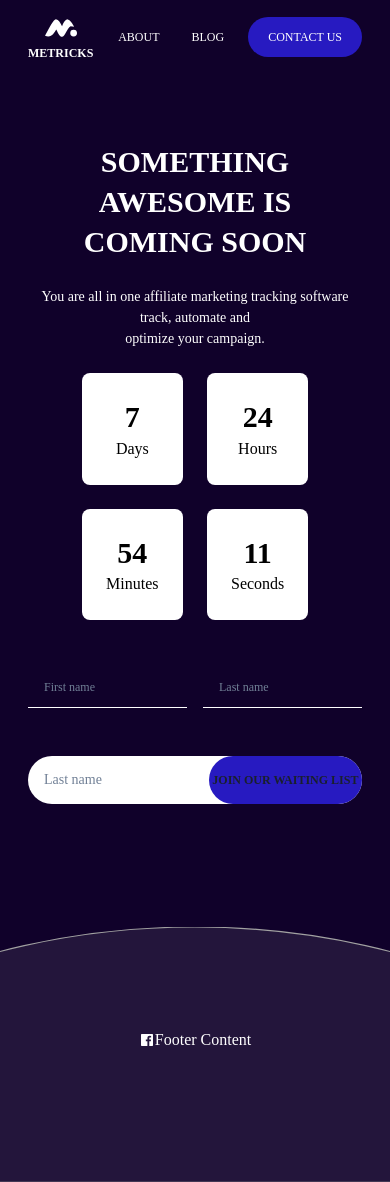
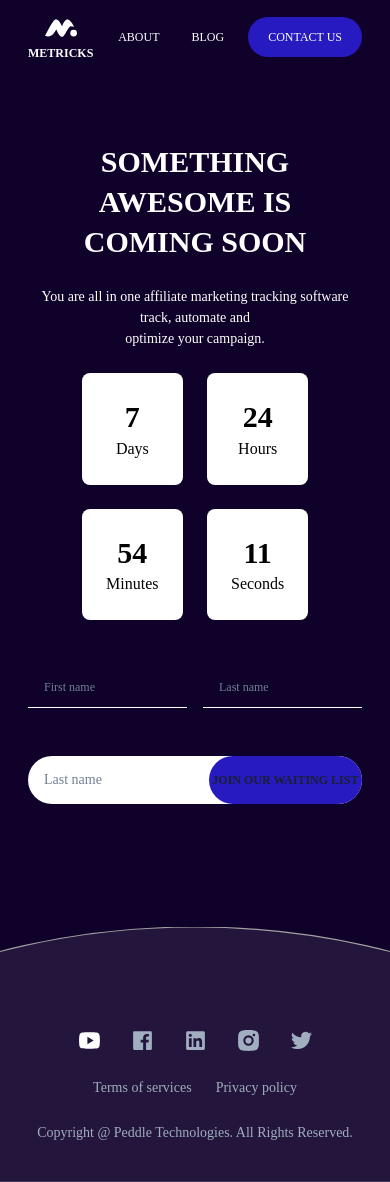
Before and after one commit to I-am-abdulazeez/paddle-frontend-assessment, a React (Vite) app: page /comingsoon in a window 390 px wide. Built offline with nearby package versions, Linux system fonts and the light colour scheme.

Commit message:
chore: Footer completed with responsiveness.

```diff
--- a/src/components/Footer/index.tsx
+++ b/src/components/Footer/index.tsx
@@ -1,21 +1,38 @@
-import { Box, HStack, Icon, Text } from "@chakra-ui/react";
+import { Box, Flex, HStack, Text, VStack } from "@chakra-ui/react";
 
-import { RiFacebookBoxFill } from "react-icons/ri";
+import {
+  RiFacebookBoxFill,
+  RiInstagramFill,
+  RiLinkedinBoxFill,
+  RiTwitterFill,
+  RiYoutubeFill,
+} from "react-icons/ri";
+import { Link } from "react-router-dom";
 
 const Footer: React.FC = () => {
   return (
-    <Box
+    <VStack
+      spacing={6}
       mt={"56"}
-      display={"flex"}
       justifyContent={"center"}
       color={"white"}
       as="footer"
     >
-      <HStack>
-        <Icon as={RiFacebookBoxFill} />
+      <HStack spacing={7}>
+        <RiYoutubeFill size={"25px"} />
+        <RiFacebookBoxFill size={"25px"} color="#A0AEC0" />
+        <RiLinkedinBoxFill size={"25px"} color="#A0AEC0" />
+        <RiInstagramFill size={"25px"} color="#A0AEC0" />
+        <RiTwitterFill size={"25px"} color="#A0AEC0" />
       </HStack>
-      <Text>Footer Content</Text>
-    </Box>
+      <HStack spacing={6} fontSize={"sm"} color="#A0AEC0">
+        <Link to="#">Terms of services</Link>
+        <Link to="#">Privacy policy</Link>
+      </HStack>
+      <Text color="#A0AEC0" fontSize={"sm"}>
+        Copyright @ Peddle Technologies. All Rights Reserved.
+      </Text>
+    </VStack>
   );
 };
 
```
